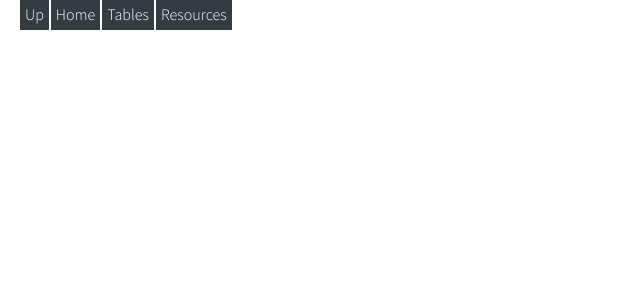
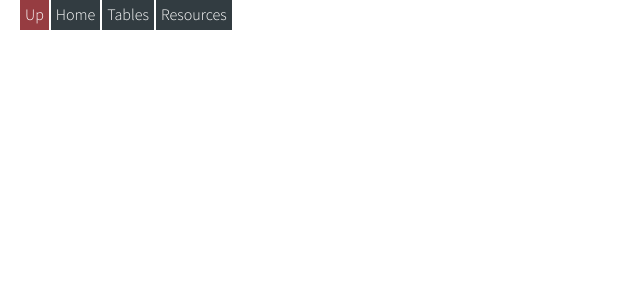
Before and after one commit to ehyttrek/ehyttrek.github.io, a PHP site: page /html-css-examples/nav.html in a window 1280 px wide. Shown: the top 300 px of the page, without its empty margins (0-640 px from the left). Run offline with PHP 8.4, Linux system fonts and the light colour scheme.

Commit message:
several changes

```diff
--- a/html-css-examples/css/style.css
+++ b/html-css-examples/css/style.css
@@ -114,6 +114,10 @@ nav ul li {
     padding: 5px;
 }
 
+nav ul li.master {
+        background-color: rgb(150,60,65);
+}
+
 nav ul li:hover {
        background-color: rgb(200,120,0);
 
--- a/html-css-examples/nav.html
+++ b/html-css-examples/nav.html
@@ -13,7 +13,7 @@ Don't try this at home, kids!
 
 <nav>
 <ul>
-<li><a href="../index.html" target="_parent" class="master">Up</a></li>
+<li class="master"><a href="../index.html" target="_parent">Up</a></li>
 <li><a href="index.html" target="_parent">Home</a></li>
 <li><a href="tables.html" target="_parent">Tables</a></li>
 <li><a href="resources.html" target="_parent">Resources</a></li>
```
Also changed, not shown: 1 other file.
